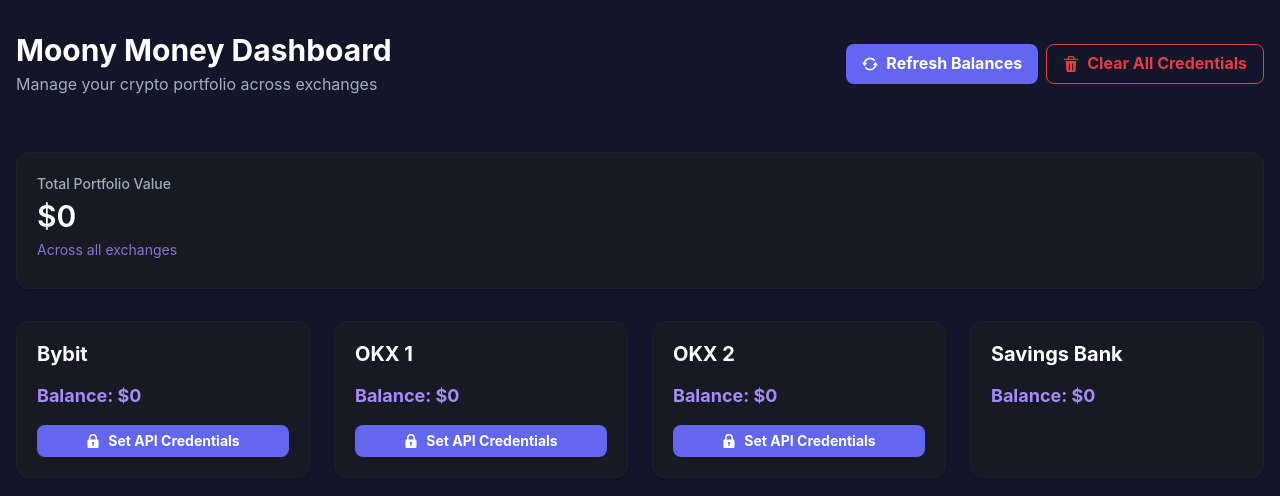
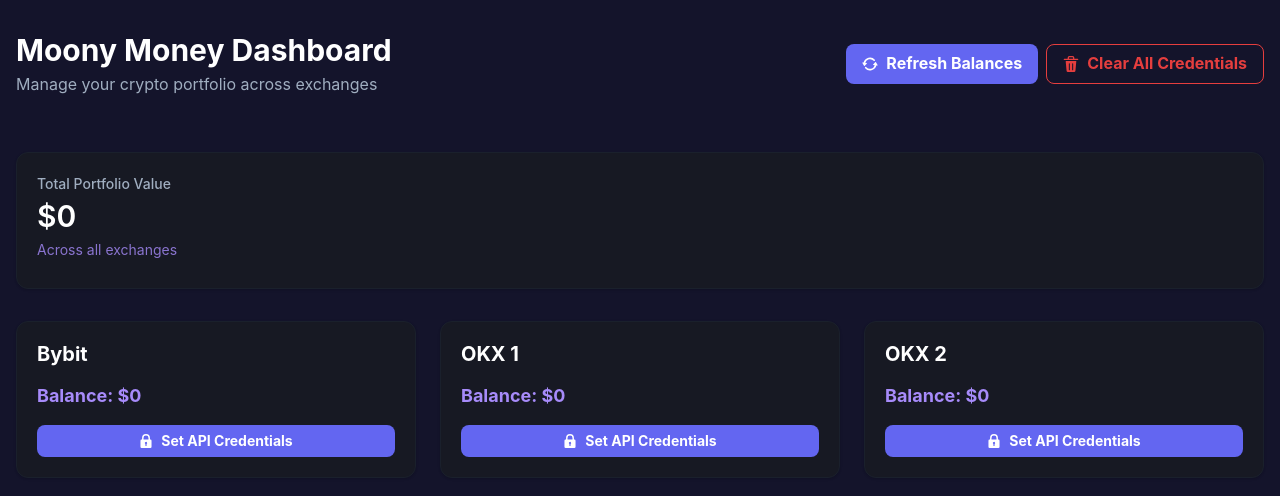
Before and after one commit to lucapagano10/crypto-dashboard, a React (Create React App) app: page / in a window 1280 px wide. Shown: the top 496 px of the page. Built offline with nearby package versions, Linux system fonts and the light colour scheme.

Commit message:
Remove Savings Bank card and fix unused import

```diff
--- a/package.json
+++ b/package.json
@@ -51,6 +51,6 @@
     ]
   },
   "devDependencies": {
-    "gh-pages": "^6.1.0"
+    "gh-pages": "^6.3.0"
   }
 }
--- a/src/components/Dashboard.js
+++ b/src/components/Dashboard.js
@@ -32,7 +32,6 @@
   Tr,
   Th,
   Td,
-  IconButton,
   Tooltip,
 } from '@chakra-ui/react';
 import { RepeatIcon, DeleteIcon, LockIcon } from '@chakra-ui/icons';
@@ -198,7 +197,7 @@
             </CardBody>
           </Card>
 
-          <SimpleGrid columns={{ base: 1, md: 4 }} spacing={6}>
+          <SimpleGrid columns={{ base: 1, md: 3 }} spacing={6}>
             <Card bg="gray.900" borderRadius="xl" border="1px solid" borderColor="gray.800">
               <CardBody>
                 <VStack align="stretch" spacing={4}>
@@ -252,15 +251,6 @@
                   >
                     Set API Credentials
                   </Button>
-                </VStack>
-              </CardBody>
-            </Card>
-
-            <Card bg="gray.900" borderRadius="xl" border="1px solid" borderColor="gray.800">
-              <CardBody>
-                <VStack align="stretch" spacing={4}>
-                  <Heading size="md" color="white">Savings Bank</Heading>
-                  {renderExchangeContent('Savings Bank')}
                 </VStack>
               </CardBody>
             </Card>
```
Also changed, not shown: 1 other file (tests, documents, lock files or other folders).
